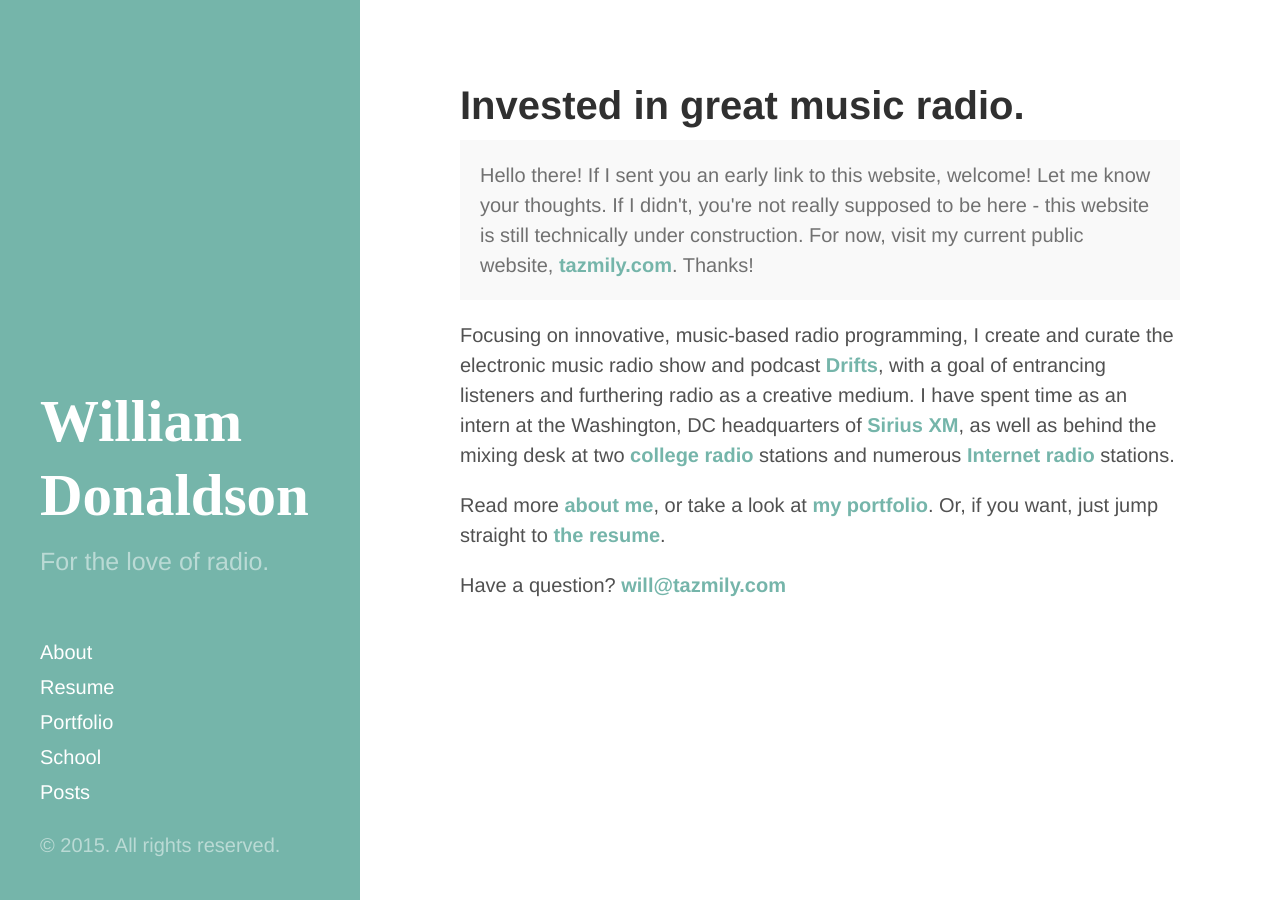
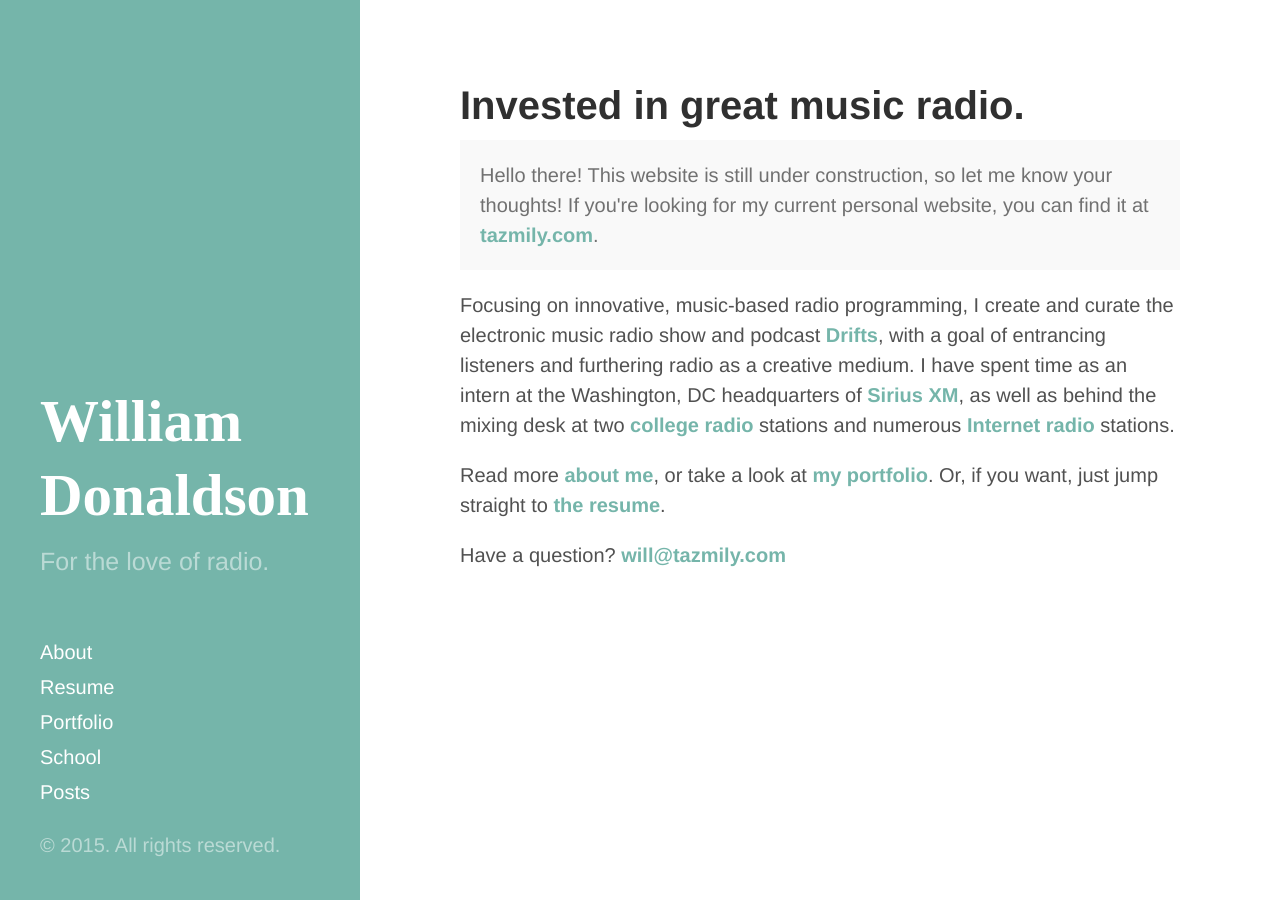
Before and after one commit to crownsedge/wildonaldson.me, a Jekyll site: the page built from index.md, in a window 1280 px wide. Built offline with Jekyll 4.4.1, drawn with Linux system fonts in a browser that asks for light colours; Markdown is read by kramdown in place of the engine named in the settings; comment, search, counter and statistics services are not loaded.

Commit message:
remove bi-weekly, edit notice

```diff
--- a/index.md
+++ b/index.md
@@ -6,7 +6,7 @@ title: Home
 published: true
 ---
 
-<p class="message">Hello there! If I sent you an early link to this website, welcome! Let me know your thoughts. If I didn't, you're not really supposed to be here - this website is still technically under construction. For now, visit my current public website, <a href="http://tazmily.com">tazmily.com</a>. Thanks!</p>
+<p class="message">Hello there! This website is still under construction, so let me know your thoughts! If you're looking for my current personal website, you can find it at <a href="http://tazmily.com/">tazmily.com</a>.</p>
 
 Focusing on innovative, music-based radio programming, I create and curate the electronic music radio show and podcast [Drifts](http://drifts.fm/), with a goal of entrancing listeners and furthering radio as a creative medium. I have spent time as an intern at the Washington, DC headquarters of [Sirius XM](http://www.siriusxm.com), as well as behind the mixing desk at two [college](http://whrwfm.org) [radio](http://wfnp.org) stations and numerous [Internet radio](http://rwd.fm) stations.
 
```
